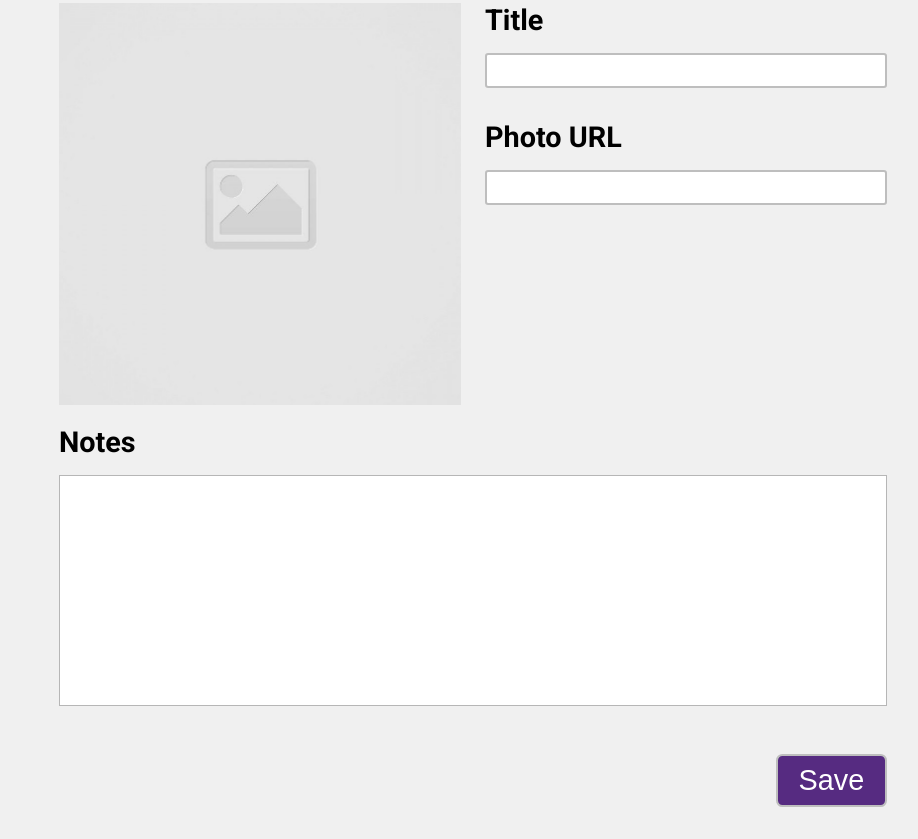
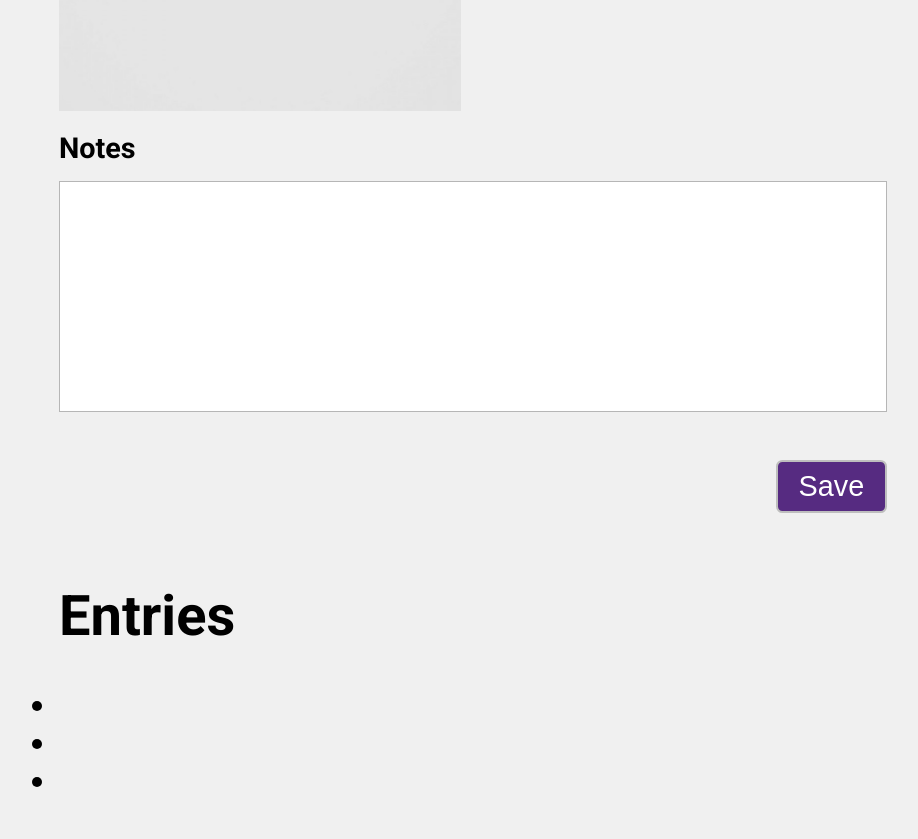
Before and after one commit to DreSean-Sutton/code-journal-old, a website: page index.html in a window 1280 px wide. Shown: the part 524-1363 px from the top of the page, without its empty margins (167-1085 px from the left). After the commit the page ends 1324 px from the top, so only its background shows below. Drawn offline with Linux system fonts and the light colour scheme.

Commit message:
Removed the example HTML entries once the user's entries are successfully being appended to the DOM on page load

```diff
--- a/index.html
+++ b/index.html
@@ -1,13 +1,12 @@
 <!DOCTYPE html>
 <html lang="en">
+
 <head>
   <meta charset="UTF-8">
   <meta name="viewport" content="width=device-width, initial-scale=1.0">
   <title>Code Journal</title>
   <link rel="icon" href="images/favicon.ico">
-  <link
-    rel="stylesheet"
-    crossorigin="anonymous"
+  <link rel="stylesheet" crossorigin="anonymous"
     href="https://cdnjs.cloudflare.com/ajax/libs/font-awesome/5.14.0/css/all.min.css"
     integrity="sha512-1PKOgIY59xJ8Co8+NE6FZ+LOAZKjy+KY8iq0G4B3CyeY6wYHN3yt9PW0XpSriVlkMXe40PTKnXrLnZ9+fkDaog==">
   <link href="https://fonts.googleapis.com/css?family=Lora|Roboto:400,700" rel="stylesheet">
@@ -15,6 +14,7 @@
   <link rel="stylesheet" href="css/layout.css">
   <link rel="stylesheet" href="css/styles.css">
 </head>
+
 <body>
   <header>
     <div class="container">
@@ -28,17 +28,9 @@
   <main>
     <div id="form-container" class="container">
       <div data-view="entry-form">
-      <div data-view="entries">
-        <ul>Entries
-          <li>Lorem ipsum dolor sit amet consectetur adipisicing elit. Tenetur, voluptas?</li>
-          <li>Lorem ipsum dolor sit amet, consectetur adipisicing elit. Veniam, laudantium.</li>
-          <li>Lorem ipsum dolor sit amet, consectetur adipisicing elit. Eius, distinctio?</li>
-        </ul>
-      </div>
         <div class="row">
           <div class="column-full">
             <h1>New Entry</h1>
-          </div>
           </div>
         </div>
         <form id="entry-form">
@@ -57,7 +49,8 @@
             <div class="column-full">
               <label for="notes-form">Notes</label>
               <div>
-              <textarea id="notes-form" class="notes-form-layout" rows="15" autocapitalize="sentences" required></textarea>
+                <textarea id="notes-form" class="notes-form-layout" rows="15" autocapitalize="sentences"
+                  required></textarea>
               </div>
             </div>
           </div>
@@ -68,8 +61,10 @@
           </div>
         </form>
       </div>
+    </div>
   </main>
   <script src="js/data.js"></script>
   <script src="js/main.js"></script>
 </body>
+
 </html>
--- a/js/data.js
+++ b/js/data.js
@@ -19,3 +19,5 @@ function YourPersonalStorage(event) {
   var dataJSON = JSON.stringify(data);
   localStorage.setItem('javscript-local-storage', dataJSON);
 }
+
+// MAKE AN IF STATEMENT FOR WHETHER OR NOT YOU ARE ON THE ENTRY-FORM
--- a/js/main.js
+++ b/js/main.js
@@ -32,23 +32,40 @@ function submitForm(event) {
 document.addEventListener('DOMContentLoaded', createJournalEntries);
 
 function createJournalEntries(event) {
+  // debugger;
+  var $DOMHeaderRow = document.createElement('div');
+  var $DOMHeaderColumn = document.createElement('div');
+  var $DOMEntriesRow = document.createElement('div');
+  var $DOMEntriesColumn = document.createElement('div');
   var $dataViewEntries = document.createElement('div');
+  var $viewEntriesH1 = document.createElement('h1');
   var $entriesListHeader = document.createElement('ul');
   var $entriesPhotoURL = document.createElement('li');
   var $entriesTitle = document.createElement('li');
   var $entriesNotes = document.createElement('li');
 
-  $entriesListHeader.textContent = 'Entry';
-  $entriesPhotoURL.src = event.photoURL.value;
-  $entriesTitle.textContent = event.title.value;
-  $entriesNotes.textContent = event.notes.value;
+  $DOMHeaderRow.setAttribute('class', 'row');
+  $DOMHeaderColumn.setAttribute('class', 'column-full');
+  $DOMEntriesRow.setAttribute('class', 'row');
+  $DOMEntriesColumn.setAttribute('class', 'column-full');
+  $dataViewEntries.setAttribute('data-view', 'entries');
 
-  $dataViewEntries.setAttribute('data-view', 'entries');
-  $dataViewEntries.appendChild('#form-container');
-  $entriesListHeader.appendChild($dataViewEntries);
-  $entriesPhotoURL.appendChild($entriesListHeader);
-  $entriesTitle.appendChild($entriesListHeader);
-  $entriesNotes.appendChild($entriesListHeader);
+  $formContainer.appendChild($DOMHeaderRow);
+  $DOMHeaderRow.appendChild($DOMHeaderColumn);
+  $DOMHeaderColumn.appendChild($viewEntriesH1);
+  $formContainer.appendChild($DOMEntriesRow);
+  $DOMEntriesRow.appendChild($DOMEntriesColumn);
+  $DOMEntriesColumn.appendChild($dataViewEntries);
+  $formContainer.appendChild($dataViewEntries);
+  $dataViewEntries.appendChild($entriesListHeader);
+  $entriesListHeader.appendChild($entriesPhotoURL);
+  $entriesListHeader.appendChild($entriesTitle);
+  $entriesListHeader.appendChild($entriesNotes);
+
+  $viewEntriesH1.textContent = 'Entries';
+  // $entriesPhotoURL.src = $photoURL.value;
+  $entriesTitle.textContent = $title.value;
+  $entriesNotes.textContent = $notes.value;
   return $dataViewEntries;
 }
 
```
Lines whose indentation alone changed are shown as unchanged.
